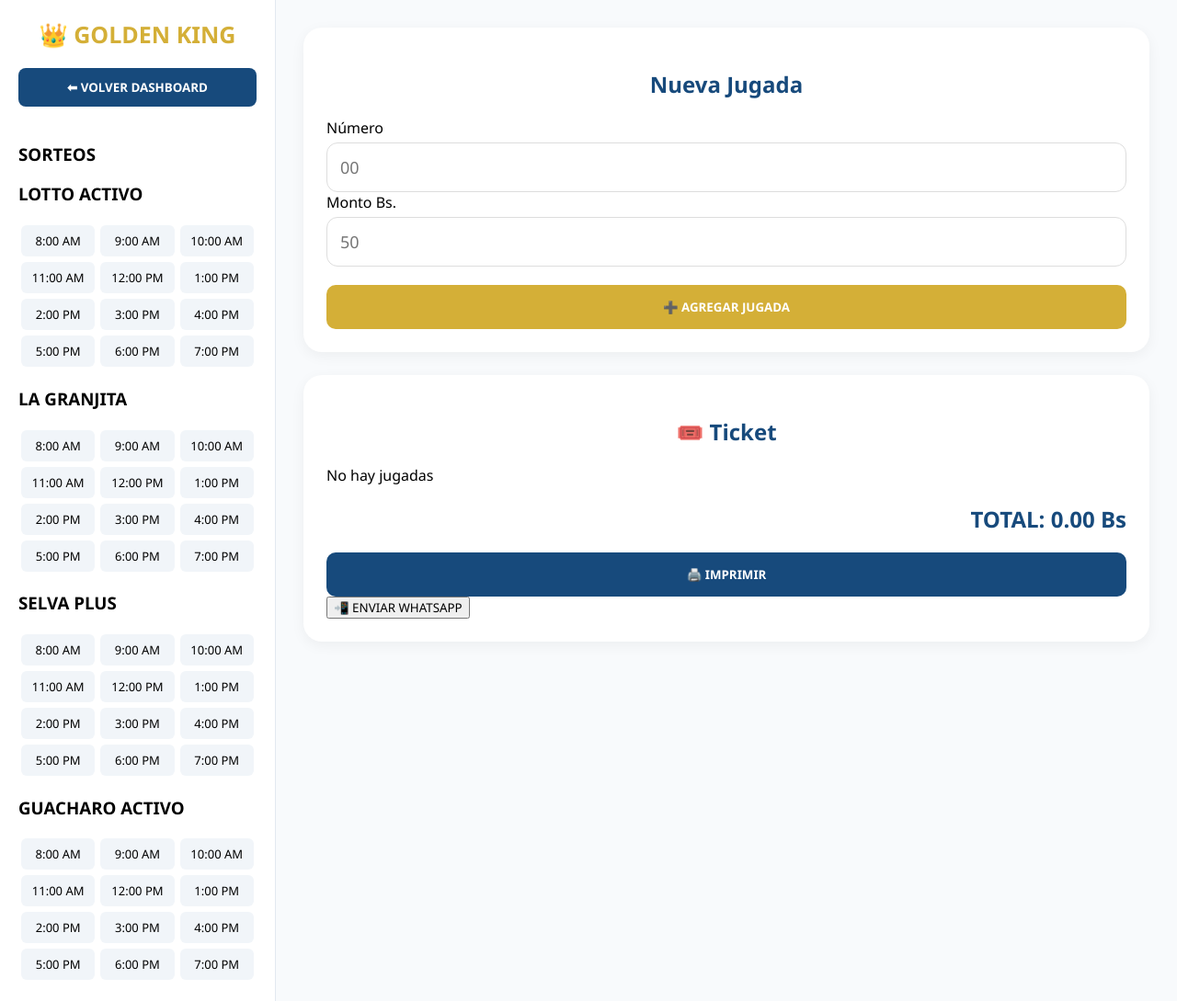
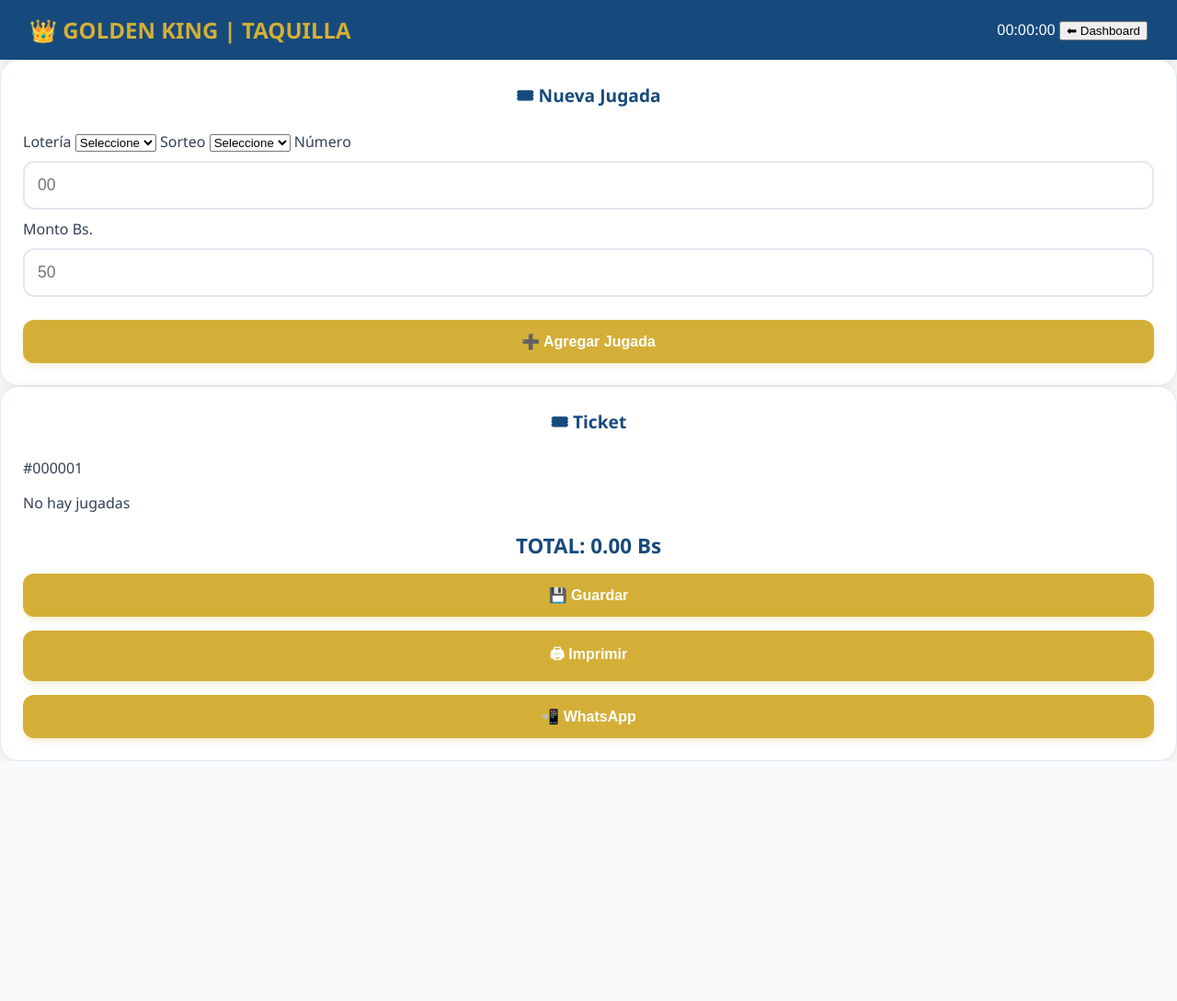
Before and after one commit to aggoldenking-sudo/GoldenKing, a plain HTML site: page sistema/index.html in a window 1280 px wide. Shown: the whole page at 92% size. After the commit the page ends 828 px from the top, so only its background shows below. Drawn offline with Linux system fonts and the light colour scheme.

Commit message:
Refactor HTML structure and update stylesheets

```diff
--- a/sistema/index.html
+++ b/sistema/index.html
@@ -1,53 +1,245 @@
 <!DOCTYPE html>
 <html lang="es">
+
 <head>
+
 <meta charset="UTF-8">
+
 <meta name="viewport" content="width=device-width, initial-scale=1.0">
+
 <title>Golden King | Taquilla</title>
-    <link rel="stylesheet" href="../style.css">
+
+<link rel="stylesheet" href="sistema.css">
+
+<link rel="preconnect" href="https://fonts.googleapis.com">
+
+<link rel="preconnect" href="https://fonts.gstatic.com" crossorigin>
+
+<link href="https://fonts.googleapis.com/css2?family=Inter:wght@400;500;600;700;800&display=swap" rel="stylesheet">
+
 </head>
+
 
 <body>
 
-    <aside class="sidebar">
-        <div class="logo">👑 GOLDEN KING</div>
-        <button class="btn-volver" onclick="window.location.href='../dashboard/index.html'">
-            ⬅ VOLVER DASHBOARD
-        </button>
-        <h3>SORTEOS</h3>
-        <div id="listaSorteos"></div>
-    </aside>
 
-    <main class="main-content">
-        <div class="card">
-            <h2>Nueva Jugada</h2>
-            <label>Número</label>
-            <input id="numero" type="text" maxlength="2" placeholder="00" autocomplete="off">
-            <div id="animalEncontrado"></div>
+<header class="topbar">
 
-            <label>Monto Bs.</label>
-            <input id="monto" type="number" placeholder="50">
+    <div class="logo">
 
-            <button id="agregar" class="btn-agregar">➕ AGREGAR JUGADA</button>
+        👑 GOLDEN KING
+
+        <span> | TAQUILLA</span>
+
     </div>
 
-        <div class="ticket">
-            <h2>🎟️ Ticket</h2>
-            <div id="ticket"><p>No hay jugadas</p></div>
+
+    <div class="top-info">
+
+        <span id="hora">
+            00:00:00
+        </span>
+
+        <button
+        onclick="window.location.href='../dashboard/index.html'"
+        class="btn-volver">
+
+        ⬅ Dashboard
+
+        </button>
+
+    </div>
+
+</header>
+
+
+
+<main class="taquilla">
+
+
+<section class="panel jugada">
+
+
+<h2>🎟 Nueva Jugada</h2>
+
+
+<label>
+Lotería
+</label>
+
+<select id="loteria">
+
+<option>
+Seleccione
+</option>
+
+</select>
+
+
+
+<label>
+Sorteo
+</label>
+
+<select id="sorteo">
+
+<option>
+Seleccione
+</option>
+
+</select>
+
+
+
+<label>
+Número
+</label>
+
+<input
+id="numero"
+type="text"
+maxlength="2"
+placeholder="00"
+autocomplete="off">
+
+
+
+<div id="animalEncontrado" class="animal">
+
+</div>
+
+
+
+<label>
+Monto Bs.
+</label>
+
+<input
+id="monto"
+type="number"
+placeholder="50">
+
+
+
+<button
+id="agregar"
+class="btn-primary">
+
+➕ Agregar Jugada
+
+</button>
+
+
+</section>
+
+
+
+
+
+<section class="panel ticket">
+
+
+<div class="ticket-header">
+
+<h2>
+🎟 Ticket
+</h2>
+
+<span id="numeroTicket">
+#000001
+</span>
+
+</div>
+
+
+
+<div id="ticket">
+
+
+<p class="vacio">
+
+No hay jugadas
+
+</p>
+
+
+</div>
+
+
 
 <div class="total">
-                TOTAL: <span id="total">0.00</span> Bs
+
+TOTAL:
+
+<strong>
+
+<span id="total">
+0.00
+</span>
+
+Bs
+
+</strong>
+
 </div>
 
-            <button id="imprimir" class="btn-imprimir">🖨️ IMPRIMIR</button>
-            <button id="whatsapp" class="btn-whatsapp">📲 ENVIAR WHATSAPP</button>
+
+
+<div class="acciones">
+
+
+<button
+id="guardar"
+class="btn-success">
+
+💾 Guardar
+
+</button>
+
+
+<button
+id="imprimir"
+class="btn-primary">
+
+🖨 Imprimir
+
+</button>
+
+
+<button
+id="whatsapp"
+class="btn-whatsapp">
+
+📲 WhatsApp
+
+</button>
+
+
 </div>
+
+
+</section>
+
+
 </main>
 
+
+
 <script src="animales.js"></script>
+
 <script src="ticket/modelo.js"></script>
+
+<script src="ticket/calcular.js"></script>
+
+<script src="ticket/guardar.js"></script>
+
 <script src="ticket/imprimir.js"></script>
+
 <script src="ticket/whatsapp.js"></script>
+
 <script src="sistema.js"></script>
+
+
 </body>
+
 </html>
```
Lines whose indentation alone changed are shown as unchanged.
